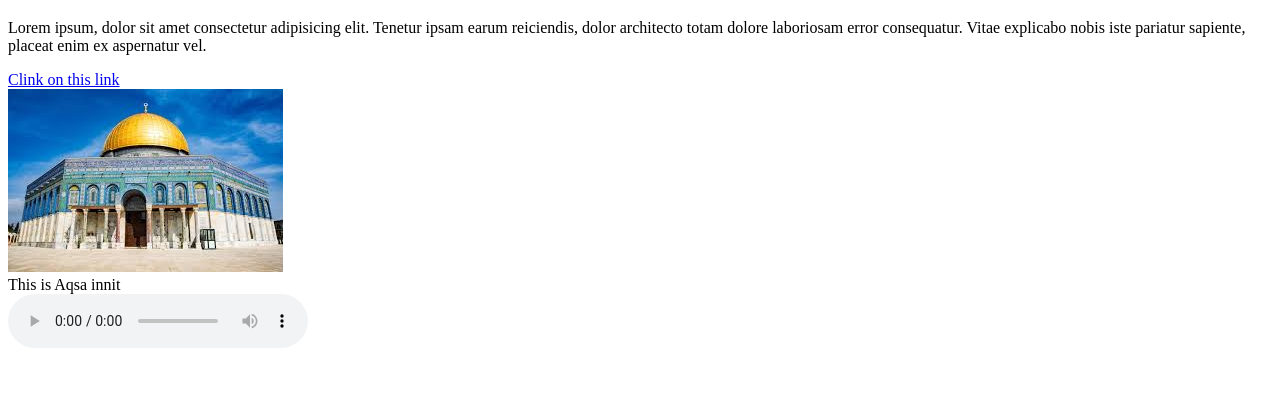
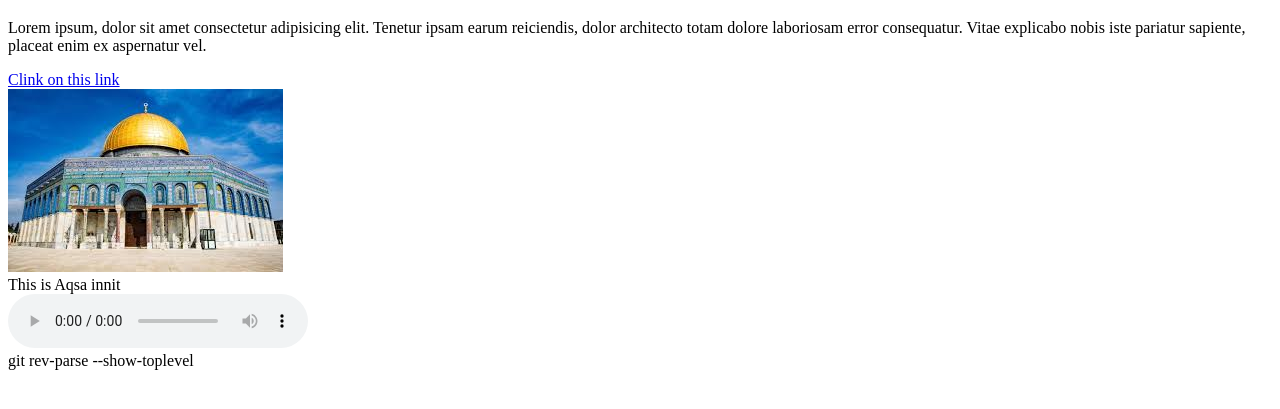
Before and after one commit to num-bee/MTA-Frontend_Class, a plain HTML site: page index.html in a window 1280 px wide. Shown: the part 61-470 px from the top of the page. Drawn offline with Linux system fonts and the light colour scheme.

Commit message:
Final for this

```diff
--- a/index.html
+++ b/index.html
@@ -42,3 +42,9 @@
 
 </body>
 </html>
+
+
+
+
+
+git rev-parse --show-toplevel
```
